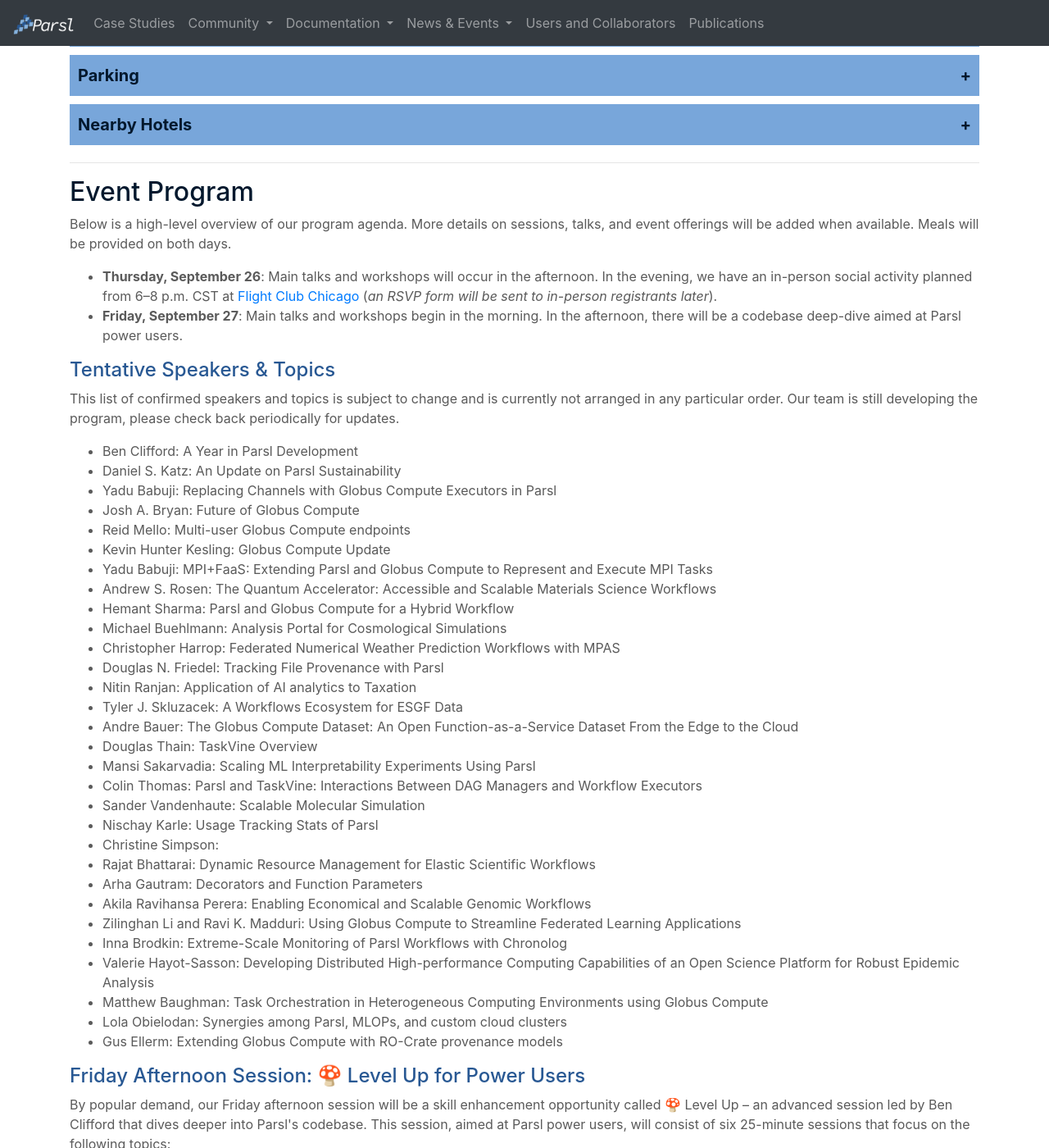
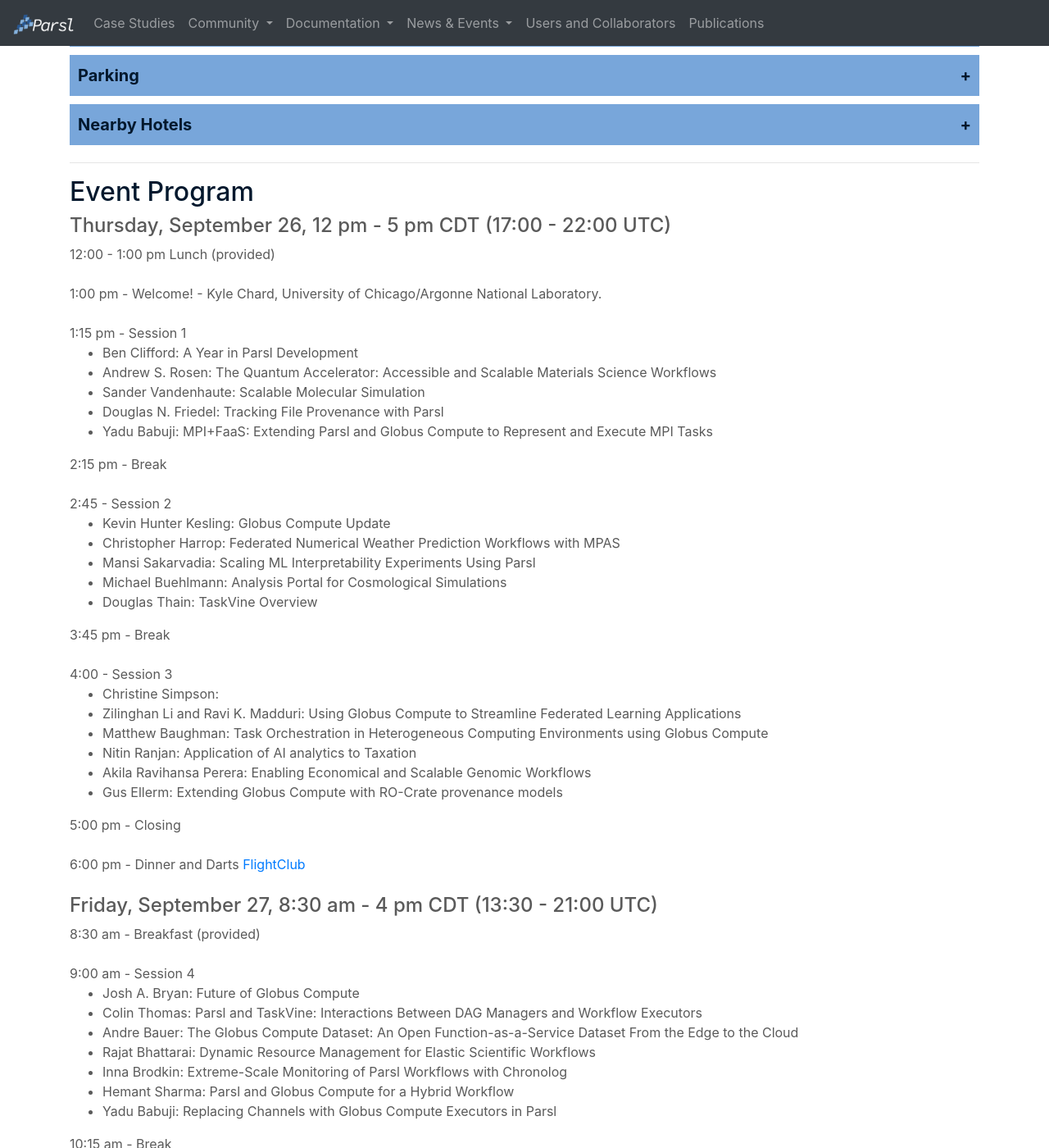
Before and after one commit to Parsl/parsl.github.io, a Jekyll site: the page built from parslfest/parslfest2024.html, in a window 1280 px wide and 1400 px high, scrolled down 1364 px. Shown: the whole window at 82% size. Built offline with Jekyll 4.4.1, drawn with Linux system fonts in a browser that asks for light colours; some of the changed text lies outside the part shown.

Commit message:
Update parslfest2024.html

```diff
--- a/parslfest/parslfest2024.html
+++ b/parslfest/parslfest2024.html
@@ -107,47 +107,80 @@
 	</div>
 <hr>
 	<h2 id="event-program" style="color: #02182D;">Event Program</h2>
-	<p>Below is a high-level overview of our program agenda. More details on sessions, talks, and event offerings will be added when available. Meals will be provided on both days.
-		<ul>
-			<li><strong>Thursday, September 26</strong>: Main talks and workshops will occur in the afternoon. In the evening, we have an in-person social activity planned from 6–8 p.m. CST at <a href="https://flightclubdartsusa.com/chicago/wacker" target="_blank">Flight Club Chicago</a> (<em>an RSVP form will be sent to in-person registrants later</em>).</li>
-			<li><strong>Friday, September 27</strong>: Main talks and workshops begin in the morning. In the afternoon, there will be a codebase deep-dive aimed at Parsl power users.</li>
-		</ul>
-	</p>
-	<h4 id="speakers" style="color: #285893;">Tentative Speakers & Topics</h4>
-	<p>This list of confirmed speakers and topics is subject to change and is currently not arranged in any particular order. Our team is still developing the program, please check back periodically for updates.</p>
+
+      <h4>Thursday, September 26, 12 pm - 5 pm CDT (17:00 - 22:00 UTC)</h4>
+
+      12:00 - 1:00 pm Lunch (provided) <br /><br />
+
+      1:00 pm - Welcome! - Kyle Chard, University of Chicago/Argonne National Laboratory.<br /><br />
+
+      1:15 pm - Session 1
       <ul>
 	<li>Ben Clifford: A Year in Parsl Development</li>
-		<li>Daniel S. Katz: An Update on Parsl Sustainability</li>
-		<li>Yadu Babuji: Replacing Channels with Globus Compute Executors in Parsl</li>
-		<li>Josh A. Bryan: Future of Globus Compute</li>
-		<li>Reid Mello: Multi-user Globus Compute endpoints</li>
+	<li>Andrew S. Rosen: The Quantum Accelerator: Accessible and Scalable Materials Science Workflows</li>
+	<li>Sander Vandenhaute: Scalable Molecular Simulation</li>
+	<li>Douglas N. Friedel: Tracking File Provenance with Parsl</li>
+	<li>Yadu Babuji: MPI+FaaS: Extending Parsl and Globus Compute to Represent and Execute MPI Tasks</li>
+      </ul>
+
+      2:15 pm - Break  <br /><br />
+
+      2:45 - Session 2
+      <ul>
 	<li>Kevin Hunter Kesling: Globus Compute Update</li>
-		<li>Yadu Babuji: MPI+FaaS: Extending Parsl and Globus Compute to Represent and Execute MPI Tasks</li>
+	<li>Christopher Harrop: Federated Numerical Weather Prediction Workflows with MPAS</li>
+	<li>Mansi Sakarvadia: Scaling ML Interpretability Experiments Using Parsl</li>
+	<li>Michael Buehlmann: Analysis Portal for Cosmological Simulations</li>
+	<li>Douglas Thain: TaskVine Overview</li>
+      </ul>
 
-		<li>Andrew S. Rosen: The Quantum Accelerator: Accessible and Scalable Materials Science Workflows</li>
-		<li>Hemant Sharma: Parsl and Globus Compute for a Hybrid Workflow</li>
-		<li>Michael Buehlmann: Analysis Portal for Cosmological Simulations</li>
-		<li>Christopher Harrop: Federated Numerical Weather Prediction Workflows with MPAS</li>
-		<li>Douglas N. Friedel: Tracking File Provenance with Parsl</li>
+      3:45 pm - Break  <br /><br />
+
+      4:00 - Session 3
+      <ul>
+	<li>Christine Simpson: </li>
+	<li>Zilinghan Li and Ravi K. Madduri: Using Globus Compute to Streamline Federated Learning Applications</li>
+	<li>Matthew Baughman: Task Orchestration in Heterogeneous Computing Environments using Globus Compute</li>
 	<li>Nitin Ranjan: Application of AI analytics to Taxation</li>
-		<li>Tyler J. Skluzacek: A Workflows Ecosystem for ESGF Data</li>
-		<li>Andre Bauer: The Globus Compute Dataset: An Open Function-as-a-Service Dataset From the Edge to the Cloud</li>
-		<li>Douglas Thain: TaskVine Overview</li>
-		<li>Mansi Sakarvadia: Scaling ML Interpretability Experiments Using Parsl</li>
-		<li>Colin Thomas: Parsl and TaskVine: Interactions Between DAG Managers and Workflow Executors</li>
-		<li>Sander Vandenhaute: Scalable Molecular Simulation</li>
-		<li>Nischay Karle: Usage Tracking Stats of Parsl</li>
-		<li>Christine Simpson: </li>
-		<li>Rajat Bhattarai: Dynamic Resource Management for Elastic Scientific Workflows</li>
-		<li>Arha Gautram: Decorators and Function Parameters</li>
 	<li>Akila Ravihansa Perera: Enabling Economical and Scalable Genomic Workflows</li>
-		<li>Zilinghan Li and Ravi K. Madduri: Using Globus Compute to Streamline Federated Learning Applications</li>
-		<li>Inna Brodkin: Extreme-Scale Monitoring of Parsl Workflows with Chronolog</li>
-		<li>Valerie Hayot-Sasson: Developing Distributed High-performance Computing Capabilities of an Open Science Platform for Robust Epidemic Analysis</li>
-		<li>Matthew Baughman: Task Orchestration in Heterogeneous Computing Environments using Globus Compute</li>
-		<li>Lola Obielodan: Synergies among Parsl, MLOPs, and custom cloud clusters</li>
 	<li>Gus Ellerm: Extending Globus Compute with RO-Crate provenance models</li>
       </ul>
+
+      5:00 pm - Closing <br /><br />
+
+      6:00 pm - Dinner and Darts <a href='https://flightclubdartsusa.com/chicago/wacker'>FlightClub</a><br /><br />
+
+      <h4>Friday, September 27, 8:30 am - 4 pm CDT (13:30 - 21:00 UTC)</h4>
+
+      8:30 am - Breakfast (provided) <br /><br />
+
+      9:00 am - Session 4
+      <ul>
+	<li>Josh A. Bryan: Future of Globus Compute</li>
+	<li>Colin Thomas: Parsl and TaskVine: Interactions Between DAG Managers and Workflow Executors</li>
+	<li>Andre Bauer: The Globus Compute Dataset: An Open Function-as-a-Service Dataset From the Edge to the Cloud</li>
+	<li>Rajat Bhattarai: Dynamic Resource Management for Elastic Scientific Workflows</li>
+	<li>Inna Brodkin: Extreme-Scale Monitoring of Parsl Workflows with Chronolog</li>
+	<li>Hemant Sharma: Parsl and Globus Compute for a Hybrid Workflow</li>
+	<li>Yadu Babuji: Replacing Channels with Globus Compute Executors in Parsl</li>
+      </ul>
+
+      10:15 am - Break  <br /><br />
+
+      10:45 am - Session 5
+      <ul>
+	<li>Daniel S. Katz: An Update on Parsl Sustainability</li>
+	<li>Valerie Hayot-Sasson: Developing Distributed High-performance Computing Capabilities of an Open Science Platform for Robust Epidemic Analysis</li>
+	<li>Arha Gautram: Decorators and Function Parameters</li>
+	<li>Tyler J. Skluzacek: A Workflows Ecosystem for ESGF Data</li>
+	<li>Nischay Karle: Usage Tracking Stats of Parsl</li>
+	<li>Lola Obielodan: Synergies among Parsl, MLOPs, and custom cloud clusters</li>
+	<li>Reid Mello: Multi-user Globus Compute endpoints</li>
+      </ul>
+
+      12:00 - Lunch (provided)<br /><br />
+
+      1:00 - 4:00 Level Up Session <br /><br />
 
 	<h4 id="friday-sesh" style="color: #285893;">Friday Afternoon Session: 🍄 Level Up for Power Users</h4>
 	<p>By popular demand, our Friday afternoon session will be a skill enhancement opportunity called 🍄 Level Up – an advanced session led by Ben Clifford that dives deeper into Parsl's codebase. This session, aimed at Parsl power users, will consist of six 25-minute sessions that focus on the following topics:</p>
```
Lines whose indentation alone changed are shown as unchanged.
